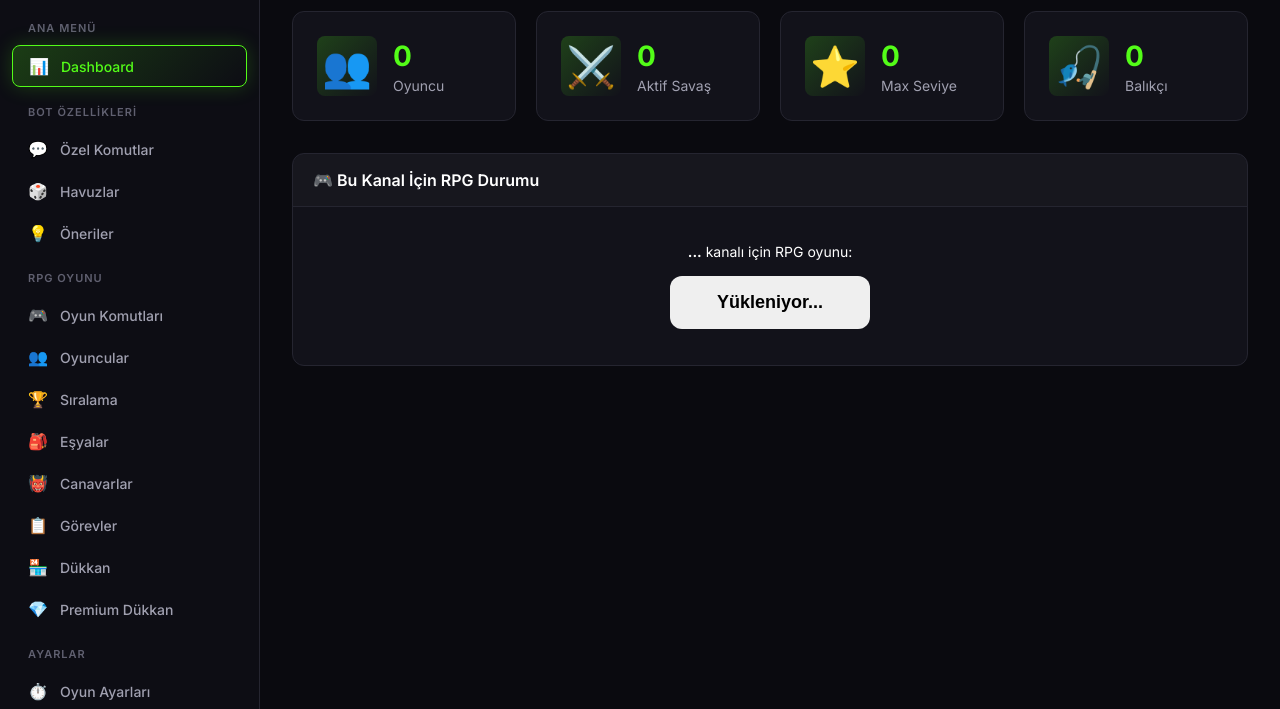
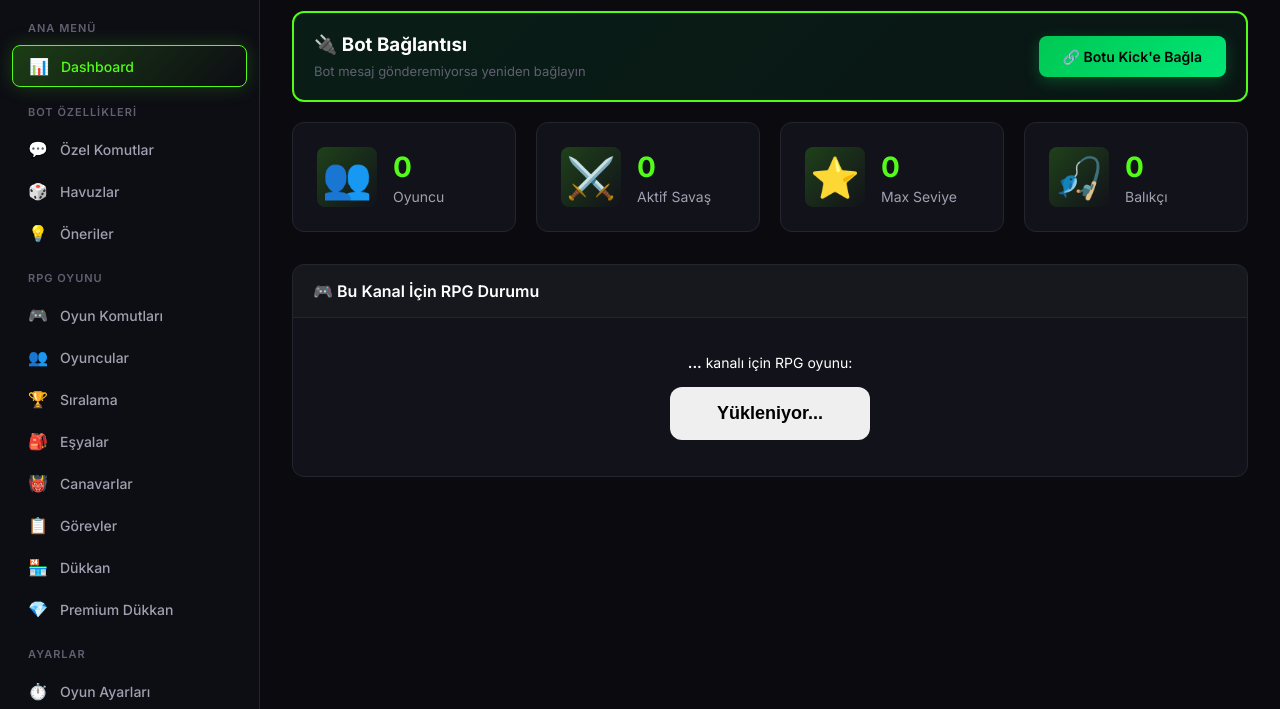
Before and after one commit to Crescendor/DoxiBot, a website: page src/public/index.html in a window 1280 px wide. Shown: the part 91-800 px from the top of the page. Drawn offline with Linux system fonts and the light colour scheme.

Commit message:
Fix: add loadGameStatus call when dashboard loads, add Botu Bagla button

```diff
--- a/src/public/app.js
+++ b/src/public/app.js
@@ -181,7 +181,7 @@ function navigateTo(page) {
   if (page === 'leaderboard') loadLeaderboard();
   if (page === 'chat') loadChatLog();
   if (page === 'channels') loadChannels();
-  if (page === 'dashboard') loadDashboard();
+  if (page === 'dashboard') { loadDashboard(); loadGameStatus(); }
   if (page === 'items') loadItems();
   if (page === 'monsters') loadMonsters();
   if (page === 'quests') loadQuests();
--- a/src/public/index.html
+++ b/src/public/index.html
@@ -105,6 +105,21 @@
       <div class="content">
         <!-- Dashboard -->
         <div id="page-dashboard" class="page active">
+          <!-- Bot Connect Card -->
+          <div class="card bot-connect-card">
+            <div class="card-body"
+              style="display: flex; align-items: center; justify-content: space-between; flex-wrap: wrap; gap: 16px;">
+              <div>
+                <h3 style="margin: 0 0 4px 0;">🔌 Bot Bağlantısı</h3>
+                <span style="color: var(--text-muted); font-size: 13px;">Bot mesaj gönderemiyorsa yeniden
+                  bağlayın</span>
+              </div>
+              <a href="/kick-login" class="btn-connect-bot">
+                🔗 Botu Kick'e Bağla
+              </a>
+            </div>
+          </div>
+
           <div class="stats-grid">
             <div class="stat-card">
               <div class="stat-icon">👥</div>
--- a/src/public/style.css
+++ b/src/public/style.css
@@ -1790,3 +1790,29 @@ select.input {
   background: linear-gradient(135deg, #ff5252, #ff8a80);
   transform: translateY(-2px);
 }
+
+/* Bot Connect Button */
+.bot-connect-card {
+  margin-bottom: 20px;
+  border: 2px solid var(--accent);
+  background: linear-gradient(135deg, rgba(0, 200, 83, 0.1), rgba(0, 230, 118, 0.05));
+}
+
+.btn-connect-bot {
+  display: inline-block;
+  padding: 12px 24px;
+  background: linear-gradient(135deg, #00c853, #00e676);
+  color: #000;
+  font-size: 14px;
+  font-weight: 600;
+  text-decoration: none;
+  border-radius: 8px;
+  transition: all 0.3s ease;
+  box-shadow: 0 4px 15px rgba(0, 200, 83, 0.3);
+}
+
+.btn-connect-bot:hover {
+  background: linear-gradient(135deg, #00e676, #69f0ae);
+  transform: translateY(-2px);
+  box-shadow: 0 6px 20px rgba(0, 200, 83, 0.4);
+}
```
